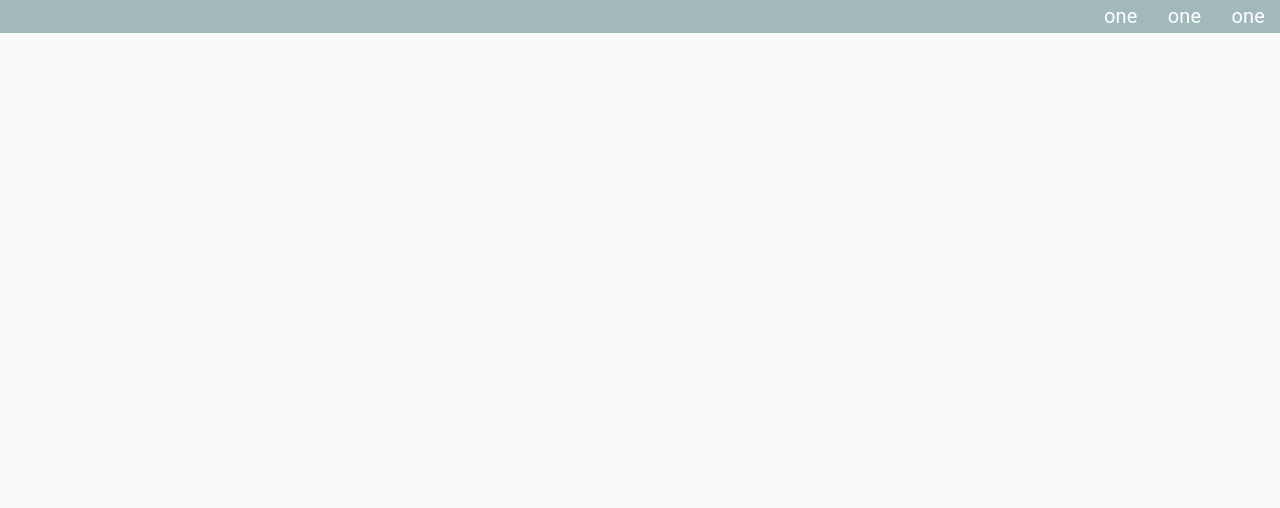
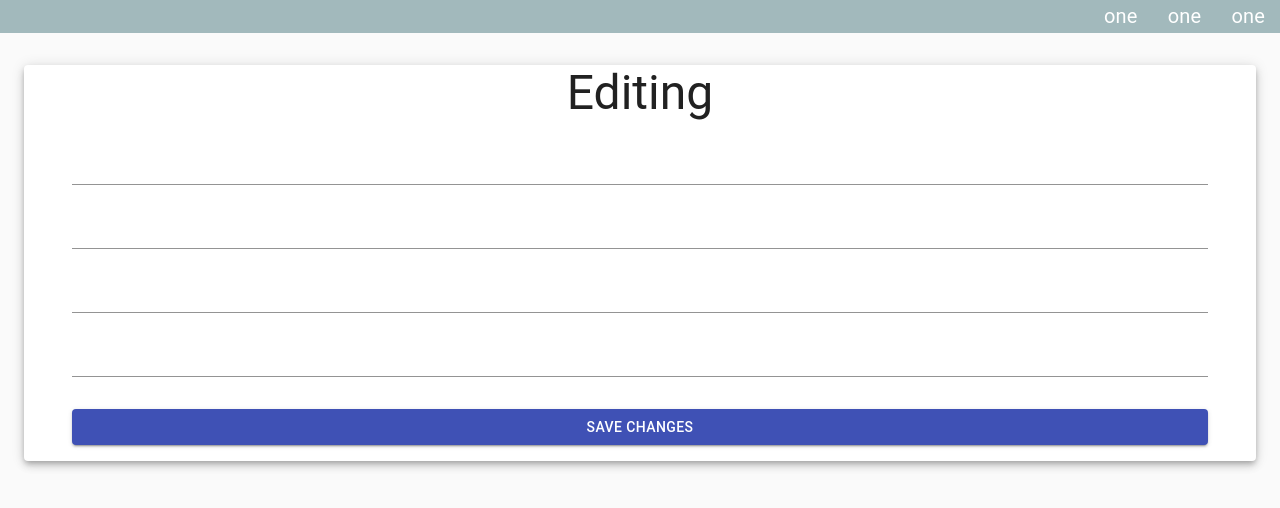
Before and after one commit to chefportfolio3/fe, a React (Create React App) app: page /edit/1 in a window 1280 px wide. Shown: the top 508 px of the page. Built offline with nearby package versions, Linux system fonts and the light colour scheme; no server answers.

Commit message:
edit page

```diff
--- a/src/App.js
+++ b/src/App.js
@@ -8,6 +8,7 @@ import Profile from './components/profile'
 import Home from "./components/home";
 import PrivateRoute from "./components/PrivateRoute";
 import Navbar from "./components/navbar";
+import EditItem from "./components/editItem,";
 function App() {
   const [token, setToken] = useState(window.localStorage.getItem('bwToken'))
   return (
@@ -25,6 +26,7 @@ function App() {
           )}
         />
         <Route exact path='/' component={Home} />
+        <Route path='/edit/:id' component={EditItem}/>
         <PrivateRoute path='/profile' component={Profile} setToken={setToken} token={token} />
       </Container>
     </>
--- /dev/null
+++ b/src/components/editItem,.jsx
@@ -0,0 +1,75 @@
+import React, { useState, useEffect } from 'react';
+import { Input, Button, Paper, Typography as Font } from '@material-ui/core';
+import { useParams, useHistory } from 'react-router-dom';
+
+import axios from 'axios';
+
+
+const EditItem = () => {
+    const [recipe, setRecipe] = useState({
+        recipe_title: '',
+        recipe_info: '',
+        ingredients: '',
+        instructions: '',
+    })
+    console.log(recipe)
+    useEffect(() => {
+        axios.get(`/api/recipes/${id}`)
+            // .then(res => console.log(res))
+            .then(res => setRecipe(res.data))
+    }, [])
+    const handleChange = e => {
+        setRecipe({
+            ...recipe,
+            [e.target.name]: e.target.value
+        })
+    }
+
+    const { id } = useParams();
+    const history = useHistory();
+
+    const handleSubmit = e => {
+        e.preventDefault();
+        axios.put(`/api/recipes/${id}`, recipe)
+        history.push('/')
+    }
+
+    return (
+        <>
+            <Paper elevation={5} className="FormLogin">
+            <Font variant='h3' align='center'>Editing {recipe.recipe_title}</Font>
+                <form onSubmit={handleSubmit}>
+                    <Input
+                        name="recipe_title"
+                        value={recipe.recipe_title}
+                        onChange={handleChange}
+                        required
+                    />
+                    <Input
+                        name="recipe_info"
+                        value={recipe.recipe_info}
+                        onChange={handleChange}
+                        required
+                    />
+                    <Input
+                        name="ingredients"
+                        value={recipe.ingredients}
+                        onChange={handleChange}
+                        required
+                    />
+                    <Input
+                        name="instructions"
+                        value={recipe.instructions}
+                        onChange={handleChange}
+                        required
+                    />
+                    <Button color="primary" variant="contained" type="submit">
+                        Save Changes
+                    </Button>
+                </form>
+            </Paper>
+        </>
+    )
+}
+
+export default EditItem;
--- a/src/components/home.jsx
+++ b/src/components/home.jsx
@@ -1,11 +1,13 @@
 import React, { useState, useEffect } from 'react';
 
 import axios from 'axios';
-import { Paper, Typography as Font } from '@material-ui/core';
+import { Paper, Typography as Font, Button } from '@material-ui/core';
+import { useHistory } from 'react-router-dom';
 
 const Home = () => {
     const [recipes, setRecipes] = useState([])
 
+    const history = useHistory();
     useEffect(() => {
         axios.get('/api/recipes')
             .then(res => setRecipes(res.data))
@@ -29,23 +31,26 @@ const Home = () => {
                         </Font>
                         <Font variant='h6'>
                             Recipe Info:
-                </Font>
+                        </Font>
                         <Font variant='body1' component='p'>
                             {recipe.recipe_info}
                         </Font>
                         <Font variant='h6'>
                             Instructions:
-                </Font>
+                        </Font>
                         <Font variant='body1' component='p'>
                             {recipe.instructions}
                         </Font>
                         <Font variant='h6'>
                             Ingredients:
-                </Font>
+                        </Font>
                         <Font variant='body1' component='p'>
                             {recipe.ingredients}
                         </Font>
                     </div>
+                    <Button onClick={() => {
+                        history.push(`/edit/${recipe.id}`)
+                    }}>Edit Item</Button>
                 </Paper>)}
         </div>
     )
```
